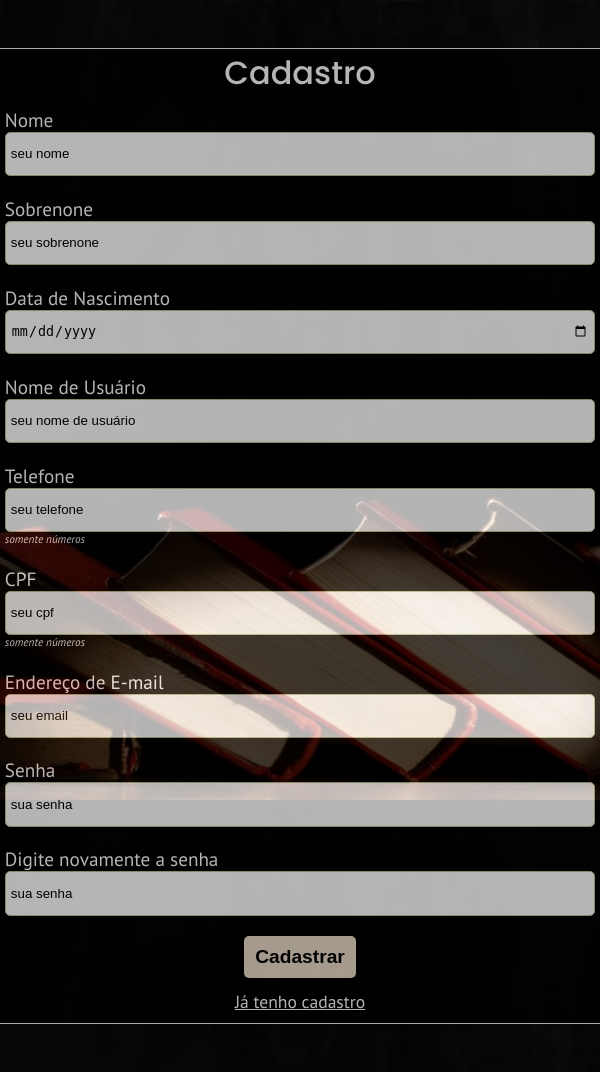
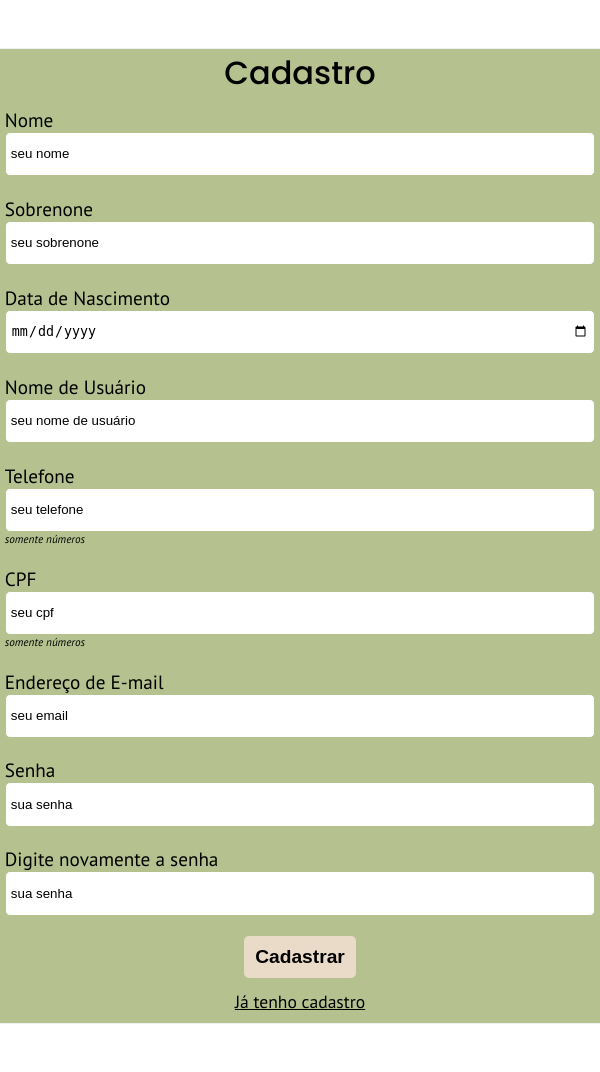
Before and after one commit to Dev-magno/tela-de-cadastro-PI, a PHP site: page / in a window 600 px wide. Run offline with PHP 8.4, Linux system fonts and the light colour scheme.

Commit message:
mudei o fundo da tela

```diff
--- a/index.html
+++ b/index.html
@@ -1,11 +1,13 @@
 <!DOCTYPE html>
 <html lang="pt-BR">
+
 <head>
     <meta charset="UTF-8">
     <meta name="viewport" content="width=device-width, initial-scale=1.0">
     <title>Tela de cadastro</title>
     <link rel="stylesheet" href="style.css">
 </head>
+
 <body>
     <main>
         <section class="section-cadastro">
@@ -17,17 +19,20 @@
                         <div class="dados-pessoais">
                             <div class="div-itens">
                                 <label for="">Nome</label>
-                                <input type="text" name="nome" id="none" placeholder="seu nome" required aria-required="true">
+                                <input type="text" name="nome" id="none" placeholder="seu nome" required
+                                    aria-required="true" value="">
                             </div>
 
                             <div class="div-itens">
                                 <label for="">Sobrenone</label>
-                                <input type="email" name="email" id="email" placeholder="seu sobrenone" required aria-required="true">
+                                <input type="email" name="email" id="email" placeholder="seu sobrenone" required
+                                    aria-required="true">
                             </div>
 
                             <div class="div-itens">
                                 <label for="">Data de Nascimento</label>
-                                <input type="date" name="data" id="data" placeholder="sua data de Nascimento" required aria-required="true">
+                                <input type="date" name="data" id="data" placeholder="sua data de Nascimento" required
+                                    aria-required="true">
                             </div>
 
                         </div>
@@ -36,40 +41,46 @@
 
                             <div class="div-itens">
                                 <label for="">Nome de Usuário</label>
-                                <input type="text" name="usuario" id="usuario" placeholder="seu nome de usuário" required aria-required="true">
+                                <input type="text" name="usuario" id="usuario" placeholder="seu nome de usuário"
+                                    required aria-required="true">
                             </div>
 
                             <div class="div-itens">
                                 <label for="">Telefone</label>
-                                <input type="tel" name="tel" id="tel" placeholder="seu telefone" required maxlength="11" aria-required="true"><span id="span-cadastro"><i>somente números</i></span>
+                                <input type="tel" name="tel" id="tel" placeholder="seu telefone" required maxlength="11"
+                                    aria-required="true"><span id="span-cadastro"><i>somente números</i></span>
                             </div>
 
                             <div class="div-itens">
                                 <label for="">CPF</label>
-                                <input type="text" name="cpf" id="cpf" placeholder="seu cpf" required maxlength="11" aria-required="true"> <span id="span-cadastro"><i>somente números</i></span>
+                                <input type="text" name="cpf" id="cpf" placeholder="seu cpf" required maxlength="11"
+                                    aria-required="true"> <span id="span-cadastro"><i>somente números</i></span>
                             </div>
                         </div>
 
                         <div class="dados-pessoais">
                             <div class="div-itens">
                                 <label for="">Endereço de E-mail</label>
-                                <input type="email" name="email" id="email" placeholder="seu email" required aria-required="true">
+                                <input type="email" name="email" id="email" placeholder="seu email" required
+                                    aria-required="true">
                             </div>
 
                             <div class="div-itens">
                                 <label for="">Senha</label>
-                                <input type="password" name="senha" id="senha" placeholder="sua senha" required minlength="8" maxlength="15" aria-required="true">
+                                <input type="password" name="senha" id="senha" placeholder="sua senha" required
+                                    minlength="8" maxlength="15" aria-required="true">
                             </div>
 
                             <div class="div-itens">
                                 <label for="">Digite novamente a senha</label>
-                                <input type="password" name="senha" id="senha" placeholder="sua senha" required minlength="8" maxlength="15" aria-required="true">
+                                <input type="password" name="senha" id="senha" placeholder="sua senha" required
+                                    minlength="8" maxlength="15" aria-required="true">
                             </div>
                         </div>
+                        <button type="submit" id="btn-cadastrar">Cadastrar</button>
                     </div>
+
                 </form>
-
-                <button id="btn-cadastrar">Cadastrar</button>
 
                 <div id="cadastro-link">
                     <a href="">Já tenho cadastro</a>
@@ -79,4 +90,5 @@
     </main>
 
 </body>
+
 </html>
--- a/style.css
+++ b/style.css
@@ -30,9 +30,9 @@ body {
     font-family: "PT Sans", sans-serif;
     font-weight: 400;
     font-style: normal;
-    background-image: url('/img/biblioteca.jpg');
+    /* background-image: url('/img/biblioteca.jpg');
     background-repeat: no-repeat;
-    background-size: cover;
+    background-size: cover; */
 }
 
 .section-cadastro {
@@ -44,24 +44,25 @@ body {
 }
 
 .div-form {
-    background-color: var(--preto);
+    background-color: var(--cor-primaria);
     display: flex;
     justify-content: center;
     align-items: center;
     flex-direction: column;
-    border: 1px solid var(--corquatro);
+    border: 1px solid var(--preto);
     border-radius: 4px;
-    opacity: 0.7;
 }
 
 .div-form h1 {
     font-size: 2rem;
     margin-bottom: 1rem;
+    color: var(--preto);
 }
 
 .form-cadastro {
     display: flex;;
     flex-direction: column;
+    align-items: center;
 }
 
 .dados-pessoais {
@@ -77,7 +78,7 @@ body {
 
 .div-itens label {
     font-size: 1.2rem;
-    color: var(--branco);
+    color: var(--preto);
 }
 
 .div-itens input {
@@ -96,12 +97,15 @@ body {
 
 #span-cadastro {
     font-size: 0.7rem;
-    color: var(--branco);
+    color: var(--preto);
 }
 
 #btn-cadastrar {
+    display: flex;
+    justify-content: center;
+    align-items: center;
     border: none;
-    background-color: var(--cor-secundaria);
+    background-color: var(--cor-primaria);
     padding: 10px;
     width: 15%;
     font-size: 1.2rem;
@@ -112,29 +116,18 @@ body {
 }
 
 #btn-cadastrar:hover{
-    background-color: var(--cor-primaria);
-
+    background-color: var(--cor-secundaria);
     color: var(--preto);
 }
 
 #cadastro-link a {
     display: flex;
-    color: var(--branco);
+    color: var(--preto);
     font-size: 1.1rem;
     margin-bottom: 10px;
 }
 
 @media only screen and (max-width: 600px) {
-
-    body{
-        background-image: url('img/celular.jpg');
-        background-attachment: fixed;
-        background-repeat:no-repeat;
-        background-size: cover;
-        background-position: center;
-
-
-    }
 
     .section-cadastro{
         height: auto;
@@ -142,10 +135,9 @@ body {
 
     .div-form {
         flex-direction: column;
-        background-color: var(--preto);
+        background-color: var(--cor-primaria);
         border: 1px solid var(--corquatro);
         border-radius: 4px;
-        opacity: 0.7;
         padding: 0px;
         margin: 2rem 0 2rem 0;
     }
@@ -195,13 +187,6 @@ body {
 
 @media only screen and (min-width: 600px) and (max-width:1200px){
 
-    body {
-        background-image: url('img/tablet.jpg');
-        background-repeat: no-repeat;
-        background-size: cover;
-        background-position: center;
-    }
-
     .div-form {
         justify-content: center;
         align-items: center;
@@ -228,5 +213,8 @@ body {
 
     #btn-cadastrar {
             margin: 10px 0px 12px 0px;
+            border: none;
+            background-color: var(--cor-secundaria);
+            padding: 10px;
     }
 }
```
